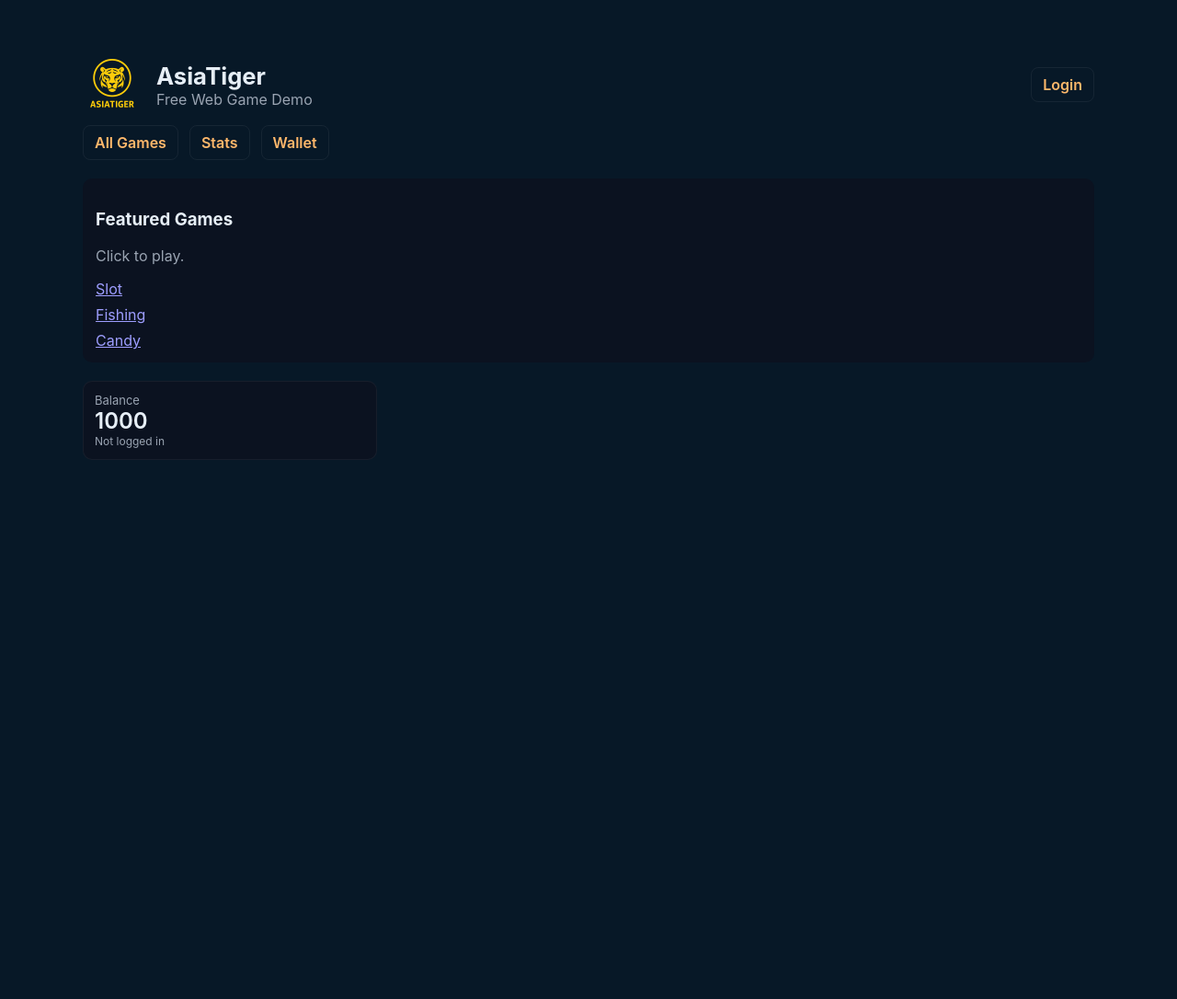
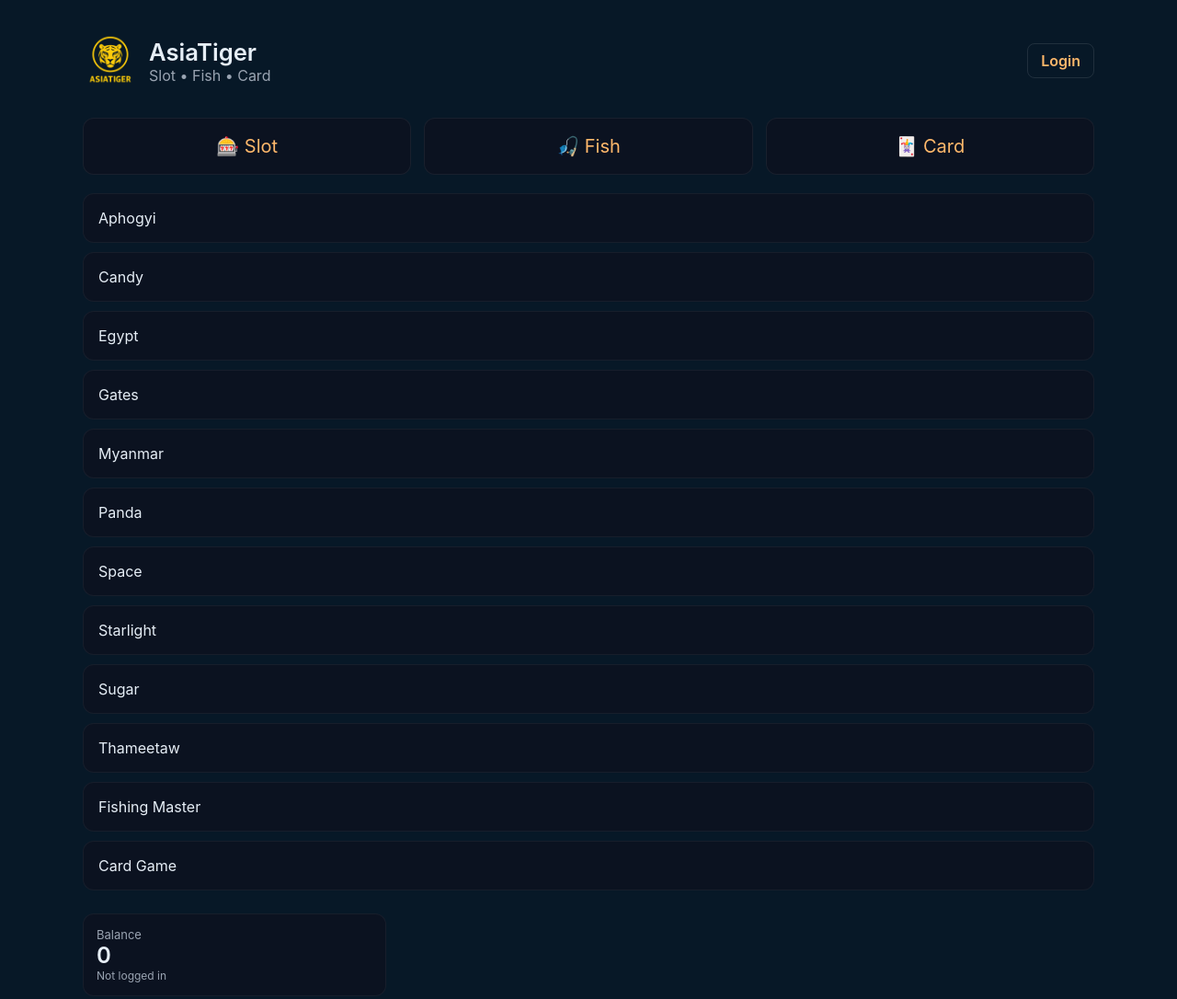
Before and after one commit to ayechanaung12723-star/asiatiger-web, a plain HTML site: page index.html in a window 1280 px wide. Shown: the whole page at 92% size. Before the commit the page ends 836 px from the top, so only its background shows below. Drawn offline with Linux system fonts and the light colour scheme; no server answers.

Commit message:
update profile and homepage

```diff
--- a/index.html
+++ b/index.html
@@ -2,21 +2,80 @@
 <html lang="en">
 <head>
   <meta charset="utf-8" />
-  <meta name="viewport" content="width=device-width,initial-scale=1" />
+  <meta name="viewport" content="width=device-width, initial-scale=1" />
   <title>AsiaTiger — Home</title>
   <link rel="icon" href="logo.png" />
+
   <style>
-    :root{--bg:#0f1724;--card:#0b1220;--accent:#ffb86b;--muted:#9aa4b2;color-scheme:dark}
-    html,body{height:100%;margin:0;font-family:Inter,system-ui,"Segoe UI",Roboto,Arial;background:#071827;color:#e6eef6}
-    .container{max-width:1100px;margin:36px auto;padding:24px}
-    header{display:flex;align-items:center;gap:16px}
-    header img{width:64px;height:64px;border-radius:8px}
-    header h1{margin:0;font-size:1.6rem}
-    nav{margin-top:12px;display:flex;gap:12px;flex-wrap:wrap}
-    .btn{background:transparent;border:1px solid rgba(255,255,255,0.06);padding:8px 12px;border-radius:8px;
-      color:var(--accent);text-decoration:none;font-weight:600;cursor:pointer}
-    .games-list{display:flex;flex-direction:column;gap:8px;margin-top:12px}
-    .balanceBox{background:#0b1220;padding:12px;border-radius:10px;border:1px solid rgba(255,255,255,0.05)}
+    :root {
+      --bg:#0f1724;
+      --card:#0b1220;
+      --accent:#ffb86b;
+      --muted:#9aa4b2;
+      color-scheme:dark;
+    }
+    body {
+      margin:0;
+      background:#071827;
+      color:#e6eef6;
+      font-family:Inter,system-ui,Arial;
+    }
+
+    .container { max-width:1100px; margin:auto; padding:24px; }
+
+    header { display:flex; align-items:center; padding:12px 0; }
+    header img { width:60px;height:60px;border-radius:12px; }
+    header h1 { margin:0;font-size:1.6rem;font-weight:600; }
+
+    .btn {
+      padding:8px 14px;
+      border-radius:8px;
+      border:1px solid rgba(255,255,255,0.1);
+      color:var(--accent);
+      background:transparent;
+      cursor:pointer;
+      text-decoration:none;
+      font-weight:600;
+    }
+
+    nav { margin-top:20px; display:flex; gap:12px; flex-wrap:wrap; }
+
+    .category-box {
+      display:flex;
+      justify-content:space-between;
+      margin-top:20px;
+      gap:14px;
+      flex-wrap:wrap;
+    }
+    .cat {
+      background:var(--card);
+      flex:1;
+      padding:18px;
+      border-radius:12px;
+      text-align:center;
+      font-size:20px;
+      color:var(--accent);
+      cursor:pointer;
+      border:1px solid rgba(255,255,255,0.06);
+    }
+
+    .games-list { margin-top:20px; display:flex; flex-direction:column; gap:10px; }
+    .gameItem {
+      background:var(--card);
+      padding:16px;
+      border-radius:12px;
+      border:1px solid rgba(255,255,255,0.05);
+      cursor:pointer;
+    }
+
+    .balanceBox {
+      background:var(--card);
+      margin-top:25px;
+      padding:14px;
+      border-radius:12px;
+      border:1px solid rgba(255,255,255,0.05);
+      max-width:300px;
+    }
   </style>
 </head>
 
@@ -26,163 +85,190 @@
   <!-- HEADER -->
   <header>
     <img src="logo.png" />
-      <div>
+    <div style="margin-left:12px">
       <h1>AsiaTiger</h1>
-        <div style="color:var(--muted)">Free Web Game Demo</div>
+      <div style="color:var(--muted)">Slot • Fish • Card</div>
     </div>
 
-      <div style="margin-left:auto">
-        <a id="loginLink" class="btn" href="login.html">Login</a>
-        <button id="logoutBtn" class="btn" style="display:none">Logout</button>
+    <div style="margin-left:auto; display:flex; gap:10px;">
+      <a id="loginBtn" class="btn" href="login.html">Login</a>
+      <a id="profileBtn" class="btn" href="profile.html" style="display:none;">Profile</a>
+      <button id="logoutBtn" class="btn" style="display:none;">Logout</button>
     </div>
   </header>
 
-    <!-- NAV -->
-    <nav>
-      <a class="btn" href="games.html">All Games</a>
-      <a class="btn" href="stats.html">Stats</a>
-      <a class="btn" href="wallet.html">Wallet</a>
-    </nav>
+  <!-- CATEGORY -->
+  <div class="category-box">
+    <div class="cat" onclick="goCategory('slot')">🎰 Slot</div>
+    <div class="cat" onclick="goCategory('fish')">🎣 Fish</div>
+    <div class="cat" onclick="goCategory('card')">🃏 Card</div>
+  </div>
 
-    <!-- MAIN CONTENT -->
-    <main>
-      <section style="margin-top:20px">
-        <div style="background:var(--card);padding:14px;border-radius:10px;">
-          <h3>Featured Games</h3>
-          <p style="color:var(--muted)">Click to play.</p>
-          <div class="games-list">
-            <a href="games/five_slot_games.html" onclick="return openGame('games/five_slot_games.html')">Slot</a>
-            <a href="games/fishing.html" onclick="return openGame('games/fishing.html')">Fishing</a>
-            <a href="games/candy.html" onclick="return openGame('games/candy.html')">Candy</a>
-          </div>
-        </div>
-      </section>
+  <!-- GAME LIST -->
+  <div class="games-list" id="gamesList"></div>
 
-      <!-- Balance -->
-      <section style="margin-top:20px;max-width:320px">
+  <!-- BALANCE -->
   <div class="balanceBox">
     <div style="font-size:13px;color:var(--muted)">Balance</div>
     <div id="balanceDisplay" style="font-size:24px;font-weight:600">0</div>
     <div id="tgidDisplay" style="font-size:12px;color:var(--muted)">Not logged in</div>
   </div>
-      </section>
 
-    </main>
 </div>
 
-  <!-- Firebase (module version, lighter & cleaner) -->
+
+<!-- Firebase + Logic -->
 <script type="module">
   import { initializeApp } from "https://www.gstatic.com/firebasejs/10.4.0/firebase-app.js";
   import {
     getAuth,
-      signInWithEmailAndPassword,
     onAuthStateChanged,
     signOut
   } from "https://www.gstatic.com/firebasejs/10.4.0/firebase-auth.js";
 
-    // Your Firebase config (correct)
   const firebaseConfig = {
-      apiKey: "AIzaSyDXGN7xdSPFW2Bj_W0WHauUabpcWQKtYKM",
-      authDomain: "asiatiger-c41d3.firebaseapp.com",
-      projectId: "asiatiger-c41d3",
-      storageBucket: "asiatiger-c41d3.firebasestorage.app",
-      messagingSenderId: "595368304934",
-      appId: "1:595368304934:web:ae946ffe0e28e8758261e7"
+    apiKey:"AIzaSyDXGN7xdSPFW2Bj_W0WHauUabpcWQKtYKM",
+    authDomain:"asiatiger-c41d3.firebaseapp.com",
+    projectId:"asiatiger-c41d3",
+    storageBucket:"asiatiger-c41d3.firebasestorage.app",
+    messagingSenderId:"595368304934",
+    appId:"1:595368304934:web:ae946ffe0e28e8758261e7"
   };
 
-    // Init
   const app = initializeApp(firebaseConfig);
   const auth = getAuth(app);
 
-    // UI elements
-    const loginLink = document.getElementById("loginLink");
+  const loginBtn = document.getElementById("loginBtn");
   const logoutBtn = document.getElementById("logoutBtn");
+  const profileBtn = document.getElementById("profileBtn");
   const balanceEl = document.getElementById("balanceDisplay");
   const tgidEl = document.getElementById("tgidDisplay");
+  const gamesList = document.getElementById("gamesList");
 
-    // Local simulated balance (free solution)
   let localBalance = 1000;
 
-    // Update UI balance
-    function updateBalanceUI() {
-      balanceEl.textContent = localBalance;
+
+  /* ===========================
+        ALL GAME LIST
+  ============================ */
+  const ALL_GAMES = [
+    { name:"Aphogyi", file:"aphogyi.js", category:"slot" },
+    { name:"Candy", file:"candy.js", category:"slot" },
+    { name:"Egypt", file:"egypt.html", category:"slot" },
+    { name:"Gates", file:"gates.js", category:"slot" },
+    { name:"Myanmar", file:"myanmar.js", category:"slot" },
+    { name:"Panda", file:"panda.js", category:"slot" },
+    { name:"Space", file:"space.js", category:"slot" },
+    { name:"Starlight", file:"starlight.js", category:"slot" },
+    { name:"Sugar", file:"sugar.js", category:"slot" },
+    { name:"Thameetaw", file:"thameetaw.js", category:"slot" },
+
+    { name:"Fishing Master", file:"fishing.html", category:"fish" },
+
+    { name:"Card Game", file:"card.html", category:"card" }
+  ];
+
+
+  /* ===========================
+        LOAD CATEGORY
+  ============================ */
+  window.goCategory = function(cat) {
+    renderGames(ALL_GAMES.filter(g => g.category === cat));
+  };
+
+  function renderGames(list) {
+    gamesList.innerHTML = "";
+    list.forEach(g => {
+      const div = document.createElement("div");
+      div.className = "gameItem";
+      div.textContent = g.name;
+      div.onclick = () => openGame("games/" + g.file);
+      gamesList.appendChild(div);
+    });
   }
-    updateBalanceUI();
 
-    // Detect login status
+  // Default = show all games
+  renderGames(ALL_GAMES);
+
+
+  /* ===========================
+         AUTH STATE
+  ============================ */
   onAuthStateChanged(auth, (user) => {
     if (user) {
-        const tgid = user.uid;
-        window.currentTgid = tgid;
+      window.currentTgid = user.uid;
 
-        loginLink.style.display = "none";
+      loginBtn.style.display = "none";
       logoutBtn.style.display = "inline-block";
+      profileBtn.style.display = "inline-block";
 
-        tgidEl.textContent = "TGID: " + tgid;
-
+      tgidEl.textContent = "ID: " + user.uid;
     } else {
       window.currentTgid = null;
 
-        loginLink.style.display = "inline-block";
+      loginBtn.style.display = "inline-block";
       logoutBtn.style.display = "none";
+      profileBtn.style.display = "none";
 
       tgidEl.textContent = "Not logged in";
     }
   });
 
-    // Logout
   logoutBtn.onclick = () => signOut(auth);
 
-    // ===== SPIN FUNCTION (USED BY ALL GAMES) =====
+
+  /* ===========================
+       SPIN API (shared)
+  ============================ */
   window.doSpin = async function(game, bet) {
     if (!window.currentTgid) {
-        alert("Please log in first!");
+      alert("Login Required");
       return null;
     }
 
-      const payload = {
+    try {
+      const res = await fetch("/api/spin", {
+        method:"POST",
+        headers:{ "Content-Type":"application/json" },
+        body: JSON.stringify({
           tgid: window.currentTgid,
           game,
           bet,
-        clientSeed: "browser"
-      };
-
-      try {
-        const res = await fetch("/api/spin", {
-          method: "POST",
-          headers: { "Content-Type": "application/json" },
-          body: JSON.stringify(payload)
+          clientSeed:"browser"
+        })
       });
 
       const data = await res.json();
+
       if (!res.ok) {
         alert("Spin error: " + data.error);
         return null;
       }
 
-        // Update local balance
+      // update fake local balance
       localBalance = localBalance - bet + data.payout;
-        updateBalanceUI();
+      balanceEl.textContent = localBalance;
 
       return data;
-
-      } catch (err) {
-        alert("Spin failed");
+    }
+    catch(err){
+      alert("API error");
       return null;
     }
   };
 
-    // Open game with tgid
+
+  /* ===========================
+        OPEN GAME
+  ============================ */
   window.openGame = function(url) {
-      const tgid = window.currentTgid;
-      if (tgid) {
-        const sep = url.includes("?") ? "&" : "?";
-        window.location.href = url + sep + "tgid=" + encodeURIComponent(tgid);
-        return false;
+    if (window.currentTgid) {
+      window.location.href = url + "?tgid=" + window.currentTgid;
+    } else {
+      alert("Please login to play!");
     }
-      window.location.href = url;
-      return false;
   };
+
 </script>
 
 </body>
```
Also changed, not shown: games/fish.html (deleted, +0 -12 lines), profile.html (added, +160 -0 lines). Lines whose indentation alone changed are shown as unchanged.
